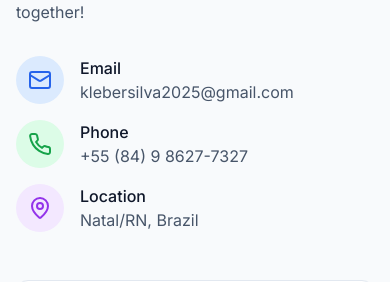
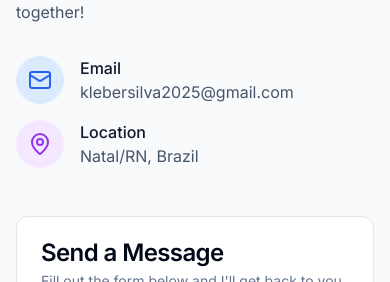
Before and after one commit to Raqui333/myportfolio, a Next.js app: page / in a window 390 px wide. Shown: the part 5103-5385 px from the top of the page. Built offline with nearby package versions, Linux system fonts and the light colour scheme; no server answers.

Commit message:
Remove phone contact from contact section
Removed phone contact information from contact section.

```diff
--- a/components/contact-section.tsx
+++ b/components/contact-section.tsx
@@ -109,13 +109,6 @@ export function ContactSection() {
       title: 'Email',
       info: 'klebersilva2025@gmail.com',
       color: 'bg-blue-100 dark:bg-blue-900 text-blue-600 dark:text-blue-400',
-    },
-    {
-      icon: Phone,
-      title: t('phone'),
-      info: '+55 (84) 9 8627-7327',
-      color:
-        'bg-green-100 dark:bg-green-900 text-green-600 dark:text-green-400',
     },
     {
       icon: MapPin,
```
